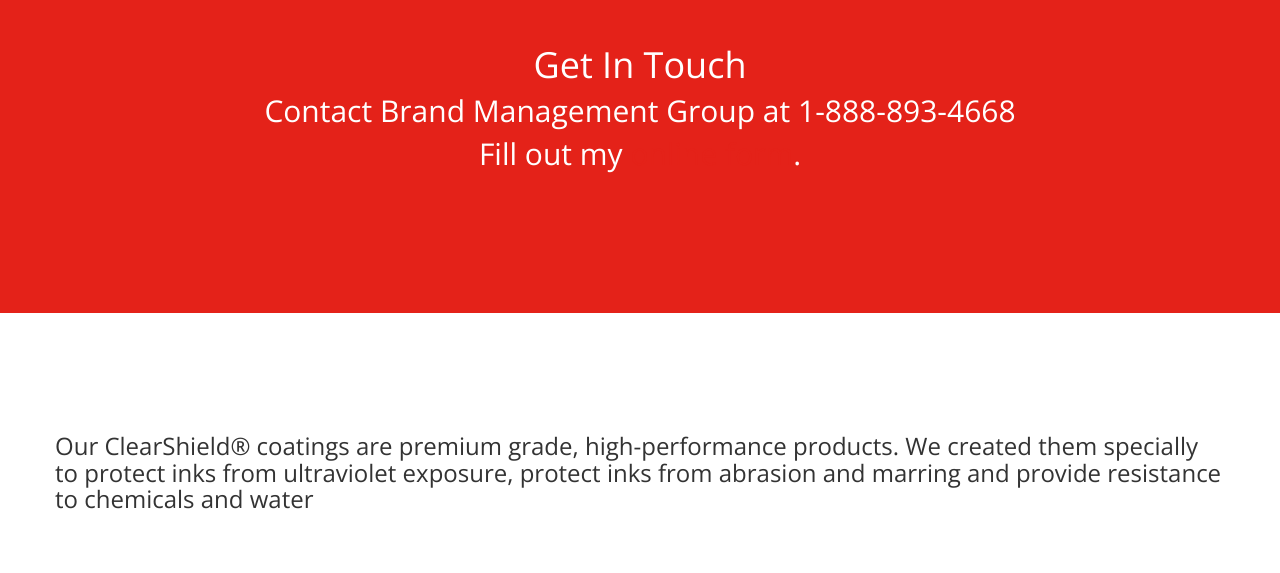
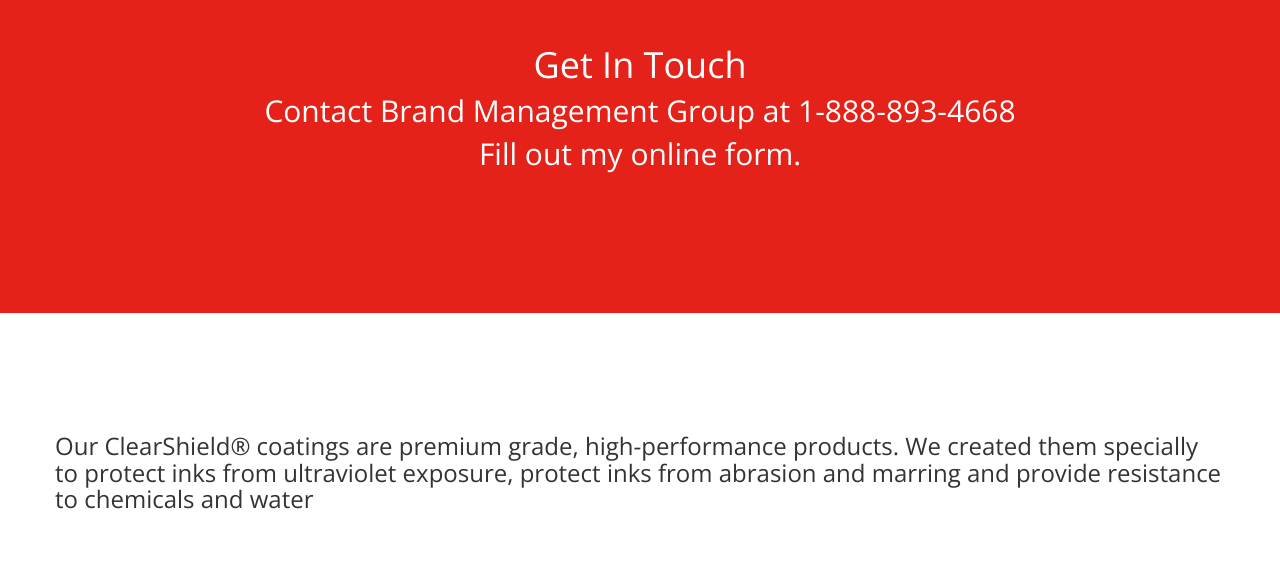
Before and after one commit to s1holdings/marabu, a website: page index.html in a window 1280 px wide. Shown: the part 1880-2453 px from the top of the page. Drawn offline with nearby package versions, Linux system fonts and the light colour scheme; a script that the page names is missing.

Commit message:
Add files via upload

```diff
--- a/css/creative.css
+++ b/css/creative.css
@@ -472,6 +472,10 @@
   .visible-xs {
     display: none;
   }
+  .whitetxt {
+    color: #fff;
+  }
+
 
   @media screen and (min-width: 769px) {
     th.headertext {
```
